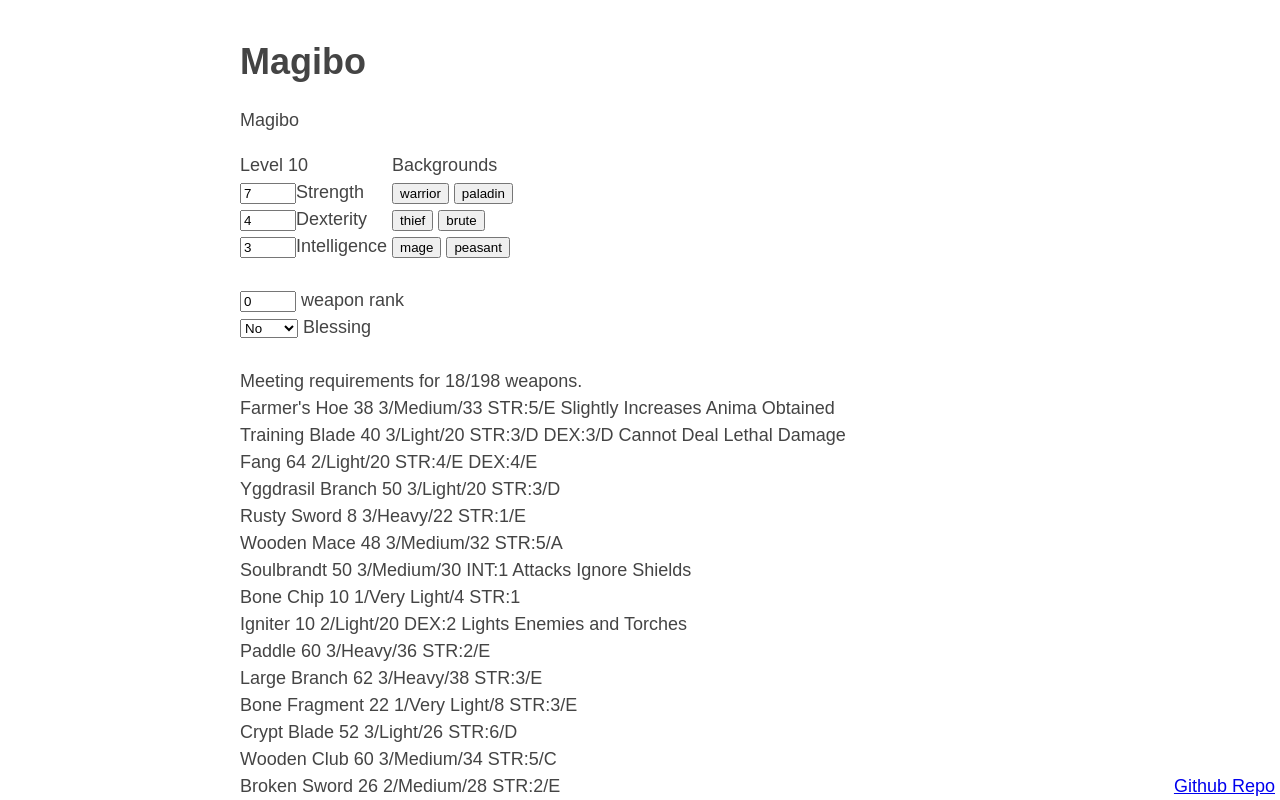
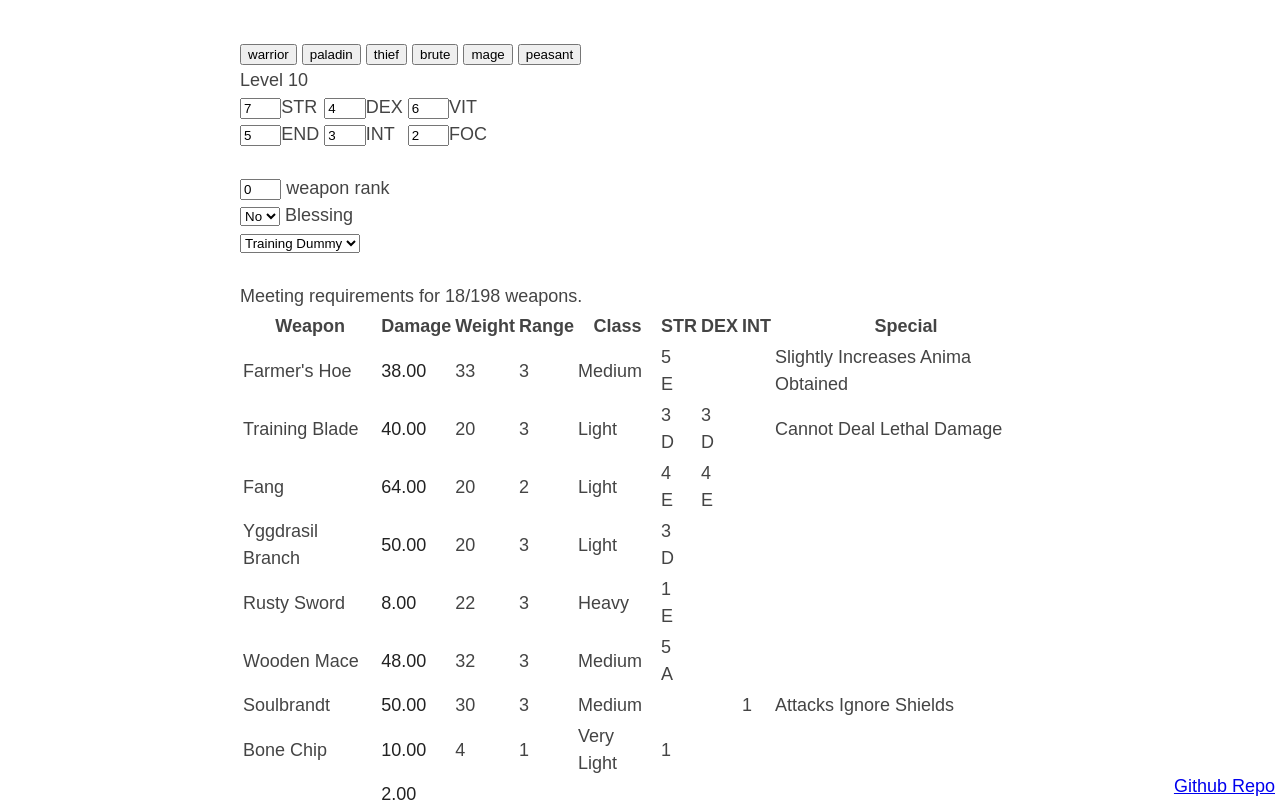
Before and after one commit to ehwuts/megido-abyss, a website: page docs/index.html in a window 1280 px wide. Both pictures are taken after a click on the button "warrior". Shown: the top 800 px of the page. Drawn offline with Linux system fonts and the light colour scheme.

Commit message:
table weapons

```diff
--- a/docs/index.html
+++ b/docs/index.html
@@ -14,33 +14,40 @@
 <meta name="msapplication-TileColor" content="#2b5797">
 </head>
 <body>
-<h1 id="magibo">Magibo</h1>
-<p>Magibo</p>
+<div class="backgrounds">
+<input type="button" class="background" id="warrior" name="warrior" value="warrior">
+<input type="button" class="background" id="paladin" name="paladin" value="paladin">
+<input type="button" class="background" id="thief" name="thief" value="thief">
+<input type="button" class="background" id="brute" name="brute" value="brute">
+<input type="button" class="background" id="mage" name="mage" value="mage">
+<input type="button" class="background" id="peasant" name="peasant" value="peasant">
+</div>
+<div id="attributes">
 <div class="inb">
 Level <span id="level">1</span><br>
-<input type="number" id="strength" name="strength" min="2" max="99" value="3"><label for="strength">Strength</label><br>
-<input type="number" id="dexterity" name="dexterity" min="2" max="99" value="3"><label for="dexterity">Dexterity</label><br>
-<input type="number" id="intelligence" name="intelligence" min="2" max="99" value="3"><label for="intelligence">Intelligence</label>
+<input type="number" id="strength" name="strength" min="2" max="99" value="3" size="1"><label for="strength">STR</label><br>
+<input type="number" id="endurance" name="endurance" min="2" max="99" value="3"><label for="encurance">END</label>
 </div>
 <div class="inb">
-Backgrounds<br>
-<input type="button" class="background" id="warrior" name="warrior" value="warrior">
-<input type="button" class="background" id="paladin" name="paladin" value="paladin"><br>
-<input type="button" class="background" id="thief" name="thief" value="thief">
-<input type="button" class="background" id="brute" name="brute" value="brute"><br>
-<input type="button" class="background" id="mage" name="mage" value="mage">
-<input type="button" class="background" id="peasant" name="peasant" value="peasant">
+<input type="number" id="dexterity" name="dexterity" min="2" max="99" value="3"><label for="dexterity">DEX</label><br>
+<input type="number" id="intelligence" name="intelligence" min="2" max="99" value="3"><label for="intelligence">INT</label>
+</div>
+<div class="inb">
+<input type="number" id="vitality" name="vitality" min="2" max="99" value="3"><label for="vitality">VIT</label><br>
+<input type="number" id="focus" name="focus" min="2" max="99" value="3"><label for="focus">FOC</label>
+</div>
 </div>
 <div>
 <br>
 <input type="number" id="upgrade" name="upgrade" min="0" max="10" value="0"><label for="upgrade"> weapon rank</label><br>
 <select name="blessing" id="blessing">
 <option value="">No</option>
-<option value="wind">Wind</option>
-<option value="fire">Fire</option>
+<!--<option value="fire">Fire</option>
 <option value="water">Water</option>
 <option value="earth">Earth</option>
-</select> <label for="blessing">Blessing</label>
+<option value="wind">Wind</option>-->
+</select> <label for="blessing">Blessing</label><br>
+<select name="target" id="target"><option value="Training Dummy">Training Dummy</option></select>
 </div>
 <br>
 <div>Meeting requirements for <span id="weapons_usable">0</span>/<span id="weapons_total">0</span> weapons.</div>
--- a/docs/magibo.js
+++ b/docs/magibo.js
@@ -1,16 +1,64 @@
 (() => {
 var id = {};
-var level_float = -8;
+var scaled_strength, scaled_dexterity, scaled_intelligence;
+// hp phys fire water earth wind poison bleed slow petrify confusion
+var enemies = {
+	"Training Dummy": [100000,0,0,0,0,0,0,0,0,0,0]
+}
 
+// str dex vit end int foc
 var backgrounds = {
 	"warrior": [7,4,6,5,3,2,"Crest Shield","Flax Helm","Flax Tunic","Flax Leggings","Flax Shoes","Shortsword","Falchion"],
-	"paladin": [6,2,5,4,7,5,"","","","","","",""],
-	"thief": [2,9,4,5,2,4,"","","","","","",""],
-	"mage": [2,2,3,3,9,9,"","","","","","",""],
-	"brute": [10,3,8,3,1,2,"","","","","","",""],
-	"peasant": [3,3,3,3,3,3,"","","","","","",""]
+	"paladin": [6,2,5,4,7,5,"Faded Royal Shield","","","","","Shortsword","Iron Mace"],
+	"thief": [2,9,4,5,2,4,"Buckler","","","","","Shortsword","Dagger"],
+	"mage": [2,2,3,3,9,9,"Chain Shield","","","","","Shortsword","Staff"],
+	"brute": [10,3,8,3,1,2,"Concrete Shield","","","Loincloth","","Shortsword","Greataxe"],
+	"peasant": [3,3,3,3,3,3,"Wooden Shield","","","","","Shortsword","Large Branch"]
+};
+let scales = {
+	"S": 0.006,
+	"A": 0.005,
+	"B": 0.004,
+	"C": 0.003,
+	"D": 0.002,
+	"E": 0.001
+};
+let speeds = {
+	"Very Light": 7, //these are assumed correct from http://megido.wikidot.com/weapon-stats
+	"Light": 9,
+	"Medium": 13,
+	"Heavy": 15,
+	"Very Heavy": 17,
+	"Very Heavy+": 19 // this is just a guess
 };
 
+function truncatedstringFromFloat(f, p = 2) {
+	//return (f + ' ').substring(0, 4);
+	if (f > 0) {
+		f += 0.00001;
+	} else {
+		f -= 0.00001;
+	}
+	return f.toFixed(p);
+}
+function downscale(v) {
+	return Math.min(40, v) +
+	       Math.min(Math.max(0, v - 40), 30) / 2 +
+		   Math.min(Math.max(0, v - 70), 29) / 4;
+	let r = 0;
+	if (v > 40) {
+		r += 40;
+		v -= 40;
+		v /= 2;
+		if (v > 15) {
+			r += 15;
+			v -= 15;
+			v /= 2;
+			if (v > 0) r += v;
+		}
+	}
+	return r;
+}
 function getStrength() {
 	return id.strength.value | 0;
 }
@@ -20,9 +68,24 @@ function getDexterity() {
 function getIntelligence() {
 	return id.intelligence.value | 0;
 }
+function getEndurance() {
+	return id.endurance.value | 0;
+}
+function getVitality() {
+	return id.vitality.value | 0;
+}
+function getFocus() {
+	return id.focus.value | 0;
+}
+function getUpgrade() {
+	return id.upgrade.value | 0;
+}
 
 function update(e) {
-	id.level.innerText = "" + (level_float + getStrength() + getDexterity() + getIntelligence());
+	id.level.innerText = "" + (getStrength() + getDexterity() + getIntelligence() + getVitality() + getFocus() + getEndurance() - 17);
+	scaled_strength = downscale(getStrength());
+	scaled_dexterity = downscale(getDexterity());
+	scaled_intelligence = downscale(getIntelligence());
 	weapons();
 }
 
@@ -32,13 +95,71 @@ function loadBackground(e) {
 	id.strength.value = b[0];
 	id.dexterity.value = b[1];
 	id.intelligence.value = b[4];
+	id.focus.value = b[5];
+	id.vitality.value = b[2];
+	id.endurance.value = b[3];
 	let level = b.slice(0, 6).reduce((a, b) => a + b, 0) - 17;
-	level_float = level - b[0] - b[1] - b[4];
 	update();
 }
 
 function list_weapon(weapon) {
-	return weapon.name + " " + truncatedstringFromFloat((weapon.damage.physical || 0) + (weapon.damage.wind || 0) + (weapon.damage.earth || 0) + (weapon.damage.water || 0) + (weapon.damage.fire || 0), 0) + " " + weapon.swing.range + "/" + weapon.swing.class + "/" + weapon.swing.weight + (weapon.attributes.strength ? " STR:" + weapon.attributes.strength.required + (weapon.attributes.strength.scaling ? "/" + weapon.attributes.strength.scaling:""):"") + (weapon.attributes.dexterity ? " DEX:" + weapon.attributes.dexterity.required + (weapon.attributes.dexterity.scaling ? "/" + weapon.attributes.dexterity.scaling:""):"") + (weapon.attributes.intelligence ? " INT:" + weapon.attributes.intelligence.required + (weapon.attributes.intelligence.scaling? "/" + weapon.attributes.intelligence.scaling:""):"") + (weapon.special?(weapon.special.effect ? " " + weapon.special.effect : "") + (weapon.special.ability ? " " + weapon.special.ability : ""):"");
+	let stat_scale = getUpgrade();
+	let upgrade_scale = 1 + getUpgrade() * ((weapon.upgrading && weapon.upgrading.base_scaling) || 0.2);
+	if (stat_scale) {
+		stat_scale *= (((weapon.attributes.strength && weapon.attributes.strength.scaling && scales[weapon.attributes.strength.scaling]) || 0) * scaled_strength
+		+ ((weapon.attributes.dexterity && weapon.attributes.dexterity.scaling && scales[weapon.attributes.dexterity.scaling]) || 0) * scaled_dexterity
+		+ ((weapon.attributes.intelligence && weapon.attributes.intelligence.scaling && scales[weapon.attributes.intelligence.scaling]) || 0) * scaled_intelligence
+		);
+	}
+	stat_scale += 1;
+	let total_scale = upgrade_scale * stat_scale;
+	//<tr><th>Weapon</th><th>Damage</th><th>Weight</th><th>Range</th><th>Class</th><th>STR</th><th>DEX</th><th>INT</th><th>Special</th></tr>
+	let result =  "<tr><td>" + weapon.name + "</td><td>";
+	let damages = [];
+	if (weapon.damage.physical) {
+		damages.push("<span class=\"phys\">" + truncatedstringFromFloat(weapon.damage.physical * total_scale) + "</span>");
+	}
+	if (weapon.damage.fire) {
+		damages.push("<span class=\"fire\">" + truncatedstringFromFloat(weapon.damage.fire * total_scale) + "</span>");
+	}
+	if (weapon.damage.water) {
+		damages.push("<span class=\"water\">" + truncatedstringFromFloat(weapon.damage.water * total_scale) + "</span>");
+	}
+	if (weapon.damage.earth) {
+		damages.push("<span class=\"earth\">" + truncatedstringFromFloat(weapon.damage.earth * total_scale) + "</span>");
+	}
+	if (weapon.damage.wind) {
+		damages.push("<span class=\"wind\">" + truncatedstringFromFloat(weapon.damage.wind * total_scale) + "</span>");
+	}
+	result += damages.join("<br>") + "</td>";
+	result += "<td>" + weapon.swing.weight + "</td><td>" + weapon.swing.range + "</td><td>" + weapon.swing.class + "</td>";
+
+	let attr = "";
+	if (weapon.attributes.strength) {
+		attr += weapon.attributes.strength.required;
+		if (weapon.attributes.strength.scaling) attr += "<br>" + weapon.attributes.strength.scaling;
+	}
+	result += "<td>" + attr + "</td>";
+	attr = "";
+	if (weapon.attributes.dexterity) {
+		attr += weapon.attributes.dexterity.required;
+		if (weapon.attributes.dexterity.scaling) attr += "<br>" + weapon.attributes.dexterity.scaling;
+	}
+	result += "<td>" + attr + "</td>";
+	attr = "";
+	if (weapon.attributes.intelligence) {
+		attr += weapon.attributes.intelligence.required;
+		if (weapon.attributes.intelligence.scaling) attr += "<br>" + weapon.attributes.intelligence.scaling;
+	}
+	result += "<td>" + attr + "</td>";
+	attr = "";
+	if (weapon.special) {
+		if (weapon.special.effect) attr += weapon.special.effect;
+		if (weapon.special.skill) attr += " " + weapon.special.skill;
+	}
+	result += "<td>" + attr + "</td>";
+	 result += "</tr>";
+	 return result;
 }
 
 function weapons() {
@@ -49,30 +170,27 @@ function weapons() {
 		(!x.attributes.intelligence || x.attributes.intelligence.required <= getIntelligence());
 	});
 	id.weapons_usable.innerText = weapons.length;
-	id.weapons_list.innerHTML = "";
+	let content = "<table>";
+	content += "<tr><th>Weapon</th><th>Damage</th><th>Weight</th><th>Range</th><th>Class</th><th>STR</th><th>DEX</th><th>INT</th><th>Special</th></tr>";
 	for (let x of weapons) {
-		id.weapons_list.innerHTML += list_weapon(x) + "<br>";
+		content += list_weapon(x);
 	}
-}
-
-function truncatedstringFromFloat(f, p = 2) {
-	//return (f + ' ').substring(0, 4);
-	if (f > 0) {
-		f += 0.00001;
-	} else {
-		f -= 0.00001;
-	}
-	return f.toFixed(p);
+	content += "</table>";
+	id.weapons_list.innerHTML = content;
 }
 
 function init() {
 	(id.strength = document.getElementById("strength")).addEventListener("change", update);
 	(id.dexterity = document.getElementById("dexterity")).addEventListener("change", update);
 	(id.intelligence = document.getElementById("intelligence")).addEventListener("change", update);
+	(id.endurance = document.getElementById("endurance")).addEventListener("change", update);
+	(id.vitality = document.getElementById("vitality")).addEventListener("change", update);
+	(id.focus = document.getElementById("focus")).addEventListener("change", update);
 	(id.weapons_total = document.getElementById("weapons_total")).innerText = items.length;
 	id.weapons_usable = document.getElementById("weapons_usable");
 	id.weapons_list = document.getElementById("weapons");
 	id.level = document.getElementById("level");
+	(id.upgrade = document.getElementById("upgrade")).addEventListener("change", update);
 	id.blessing = document.getElementById("blessing");
 	for (let e of document.getElementsByClassName("background")) {
 		if (e.tagName === "INPUT" && e.type === "button") {
--- a/docs/magibostyle.css
+++ b/docs/magibostyle.css
@@ -5,16 +5,27 @@ body {
   color: #444;
   font: 18px/1.5 sans-serif;
 }
+.phys { color: #222; }
+.fire { color: #700; }
+.water { color: #007; }
+.earth { color: #070; }
+.wind { color: #666; }
 
 @media (prefers-color-scheme: dark) {
 	body {
 	  background: #112;
 	  color: #cdd;
 	}
-	a:link { color: #5af }
+	a:link { color: #5af; }
 	a:visited { color: #89f; }
+	.phys { color: #777; }
+	.fire { color: #d22; }
+	.water { color: #22d; }
+	.earth { color: #2d2; }
+	.wind { color: #fff; }
 }
 
-h1, h2, h3 { line-height:1.2 }
+h1, h2, h3 { line-height:1.2; }
 div.inb { display: inline-block; }
 #footer { position: absolute; bottom: 0px; right: 5px; }
+input[type="number"] { width: 2.5em; }
```
